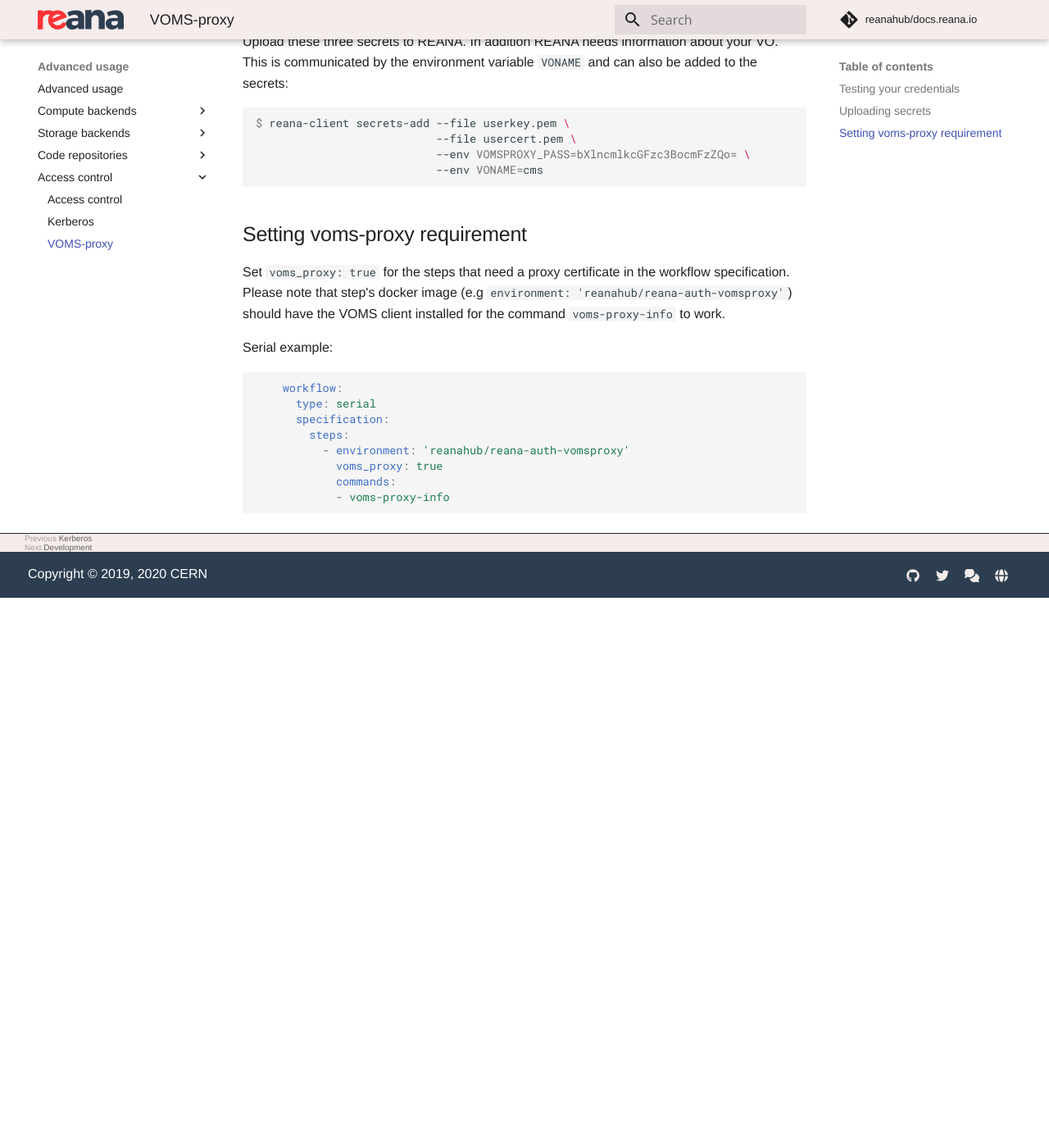
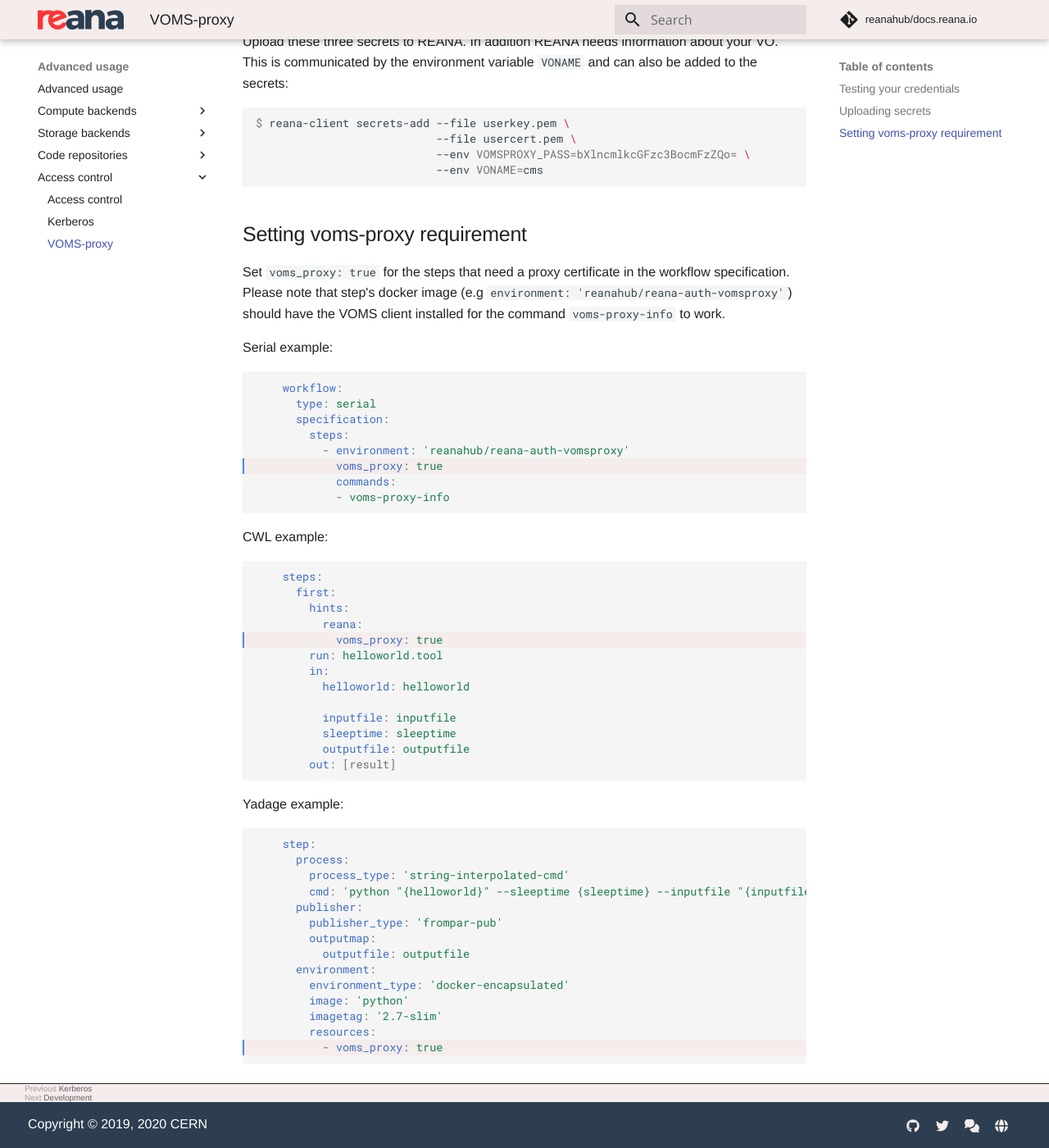
Before and after one commit to reanahub/docs.reana.io, an MkDocs documentation site: the page built from docs/advanced-usage/access-control/voms-proxy/index.md, in a window 1280 px wide and 1400 px high, scrolled down 1160 px. Shown: the whole window at 82% size. Built offline with MkDocs 1.6.1 and Material for MkDocs 9.7.7, drawn with Linux system fonts in a browser that asks for light colours; comment, search, counter and statistics services are not loaded; before the commit the page ends 1889 px from its top, so only the background shows below that.

Commit message:
docs: add yadage and cwl example to voms-proxy

````diff
--- a/docs/advanced-usage/access-control/voms-proxy/index.md
+++ b/docs/advanced-usage/access-control/voms-proxy/index.md
@@ -56,7 +56,7 @@ should have the VOMS client installed for the command `voms-proxy-info` to work.
 
 Serial example:
 
-```yaml hl_lines="9"
+```yaml hl_lines="6"
     workflow:
       type: serial
       specification:
@@ -66,3 +66,40 @@ Serial example:
             commands:
             - voms-proxy-info
 ```
+
+CWL example:
+
+```yaml hl_lines="5"
+    steps:
+      first:
+        hints:
+          reana:
+            voms_proxy: true
+        run: helloworld.tool
+        in:
+          helloworld: helloworld
+
+          inputfile: inputfile
+          sleeptime: sleeptime
+          outputfile: outputfile
+        out: [result]
+```
+
+Yadage example:
+
+```yaml hl_lines="14"
+    step:
+      process:
+        process_type: 'string-interpolated-cmd'
+        cmd: 'python "{helloworld}" --sleeptime {sleeptime} --inputfile "{inputfile}" --outputfile "{outputfile}"'
+      publisher:
+        publisher_type: 'frompar-pub'
+        outputmap:
+          outputfile: outputfile
+      environment:
+        environment_type: 'docker-encapsulated'
+        image: 'python'
+        imagetag: '2.7-slim'
+        resources:
+          - voms_proxy: true
+```
````
Also changed, not shown: docs/advanced-usage/access-control/kerberos/index.md (+1 -1 lines).
